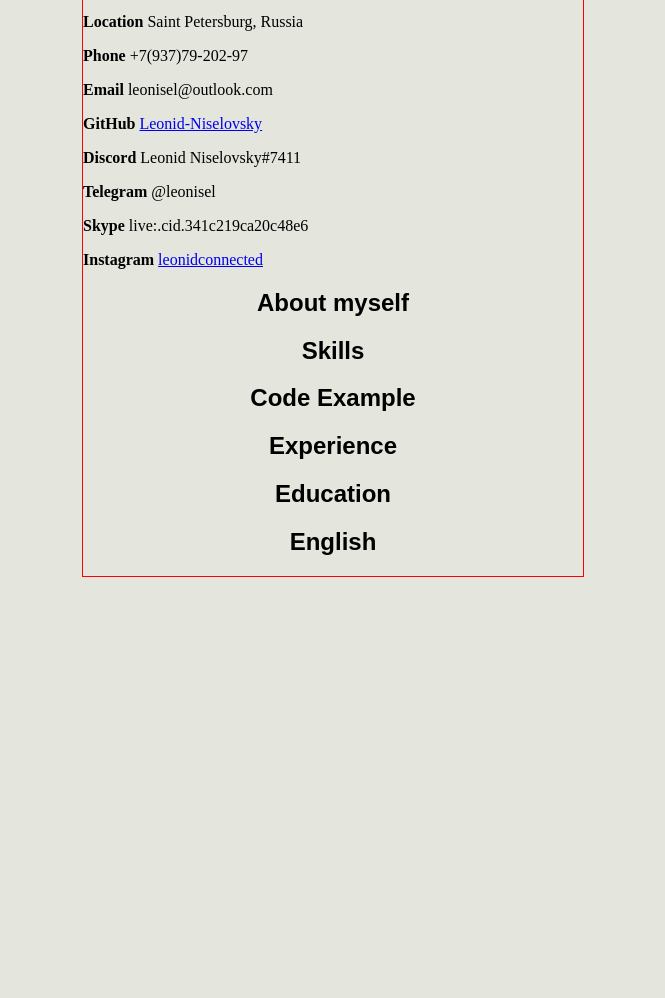
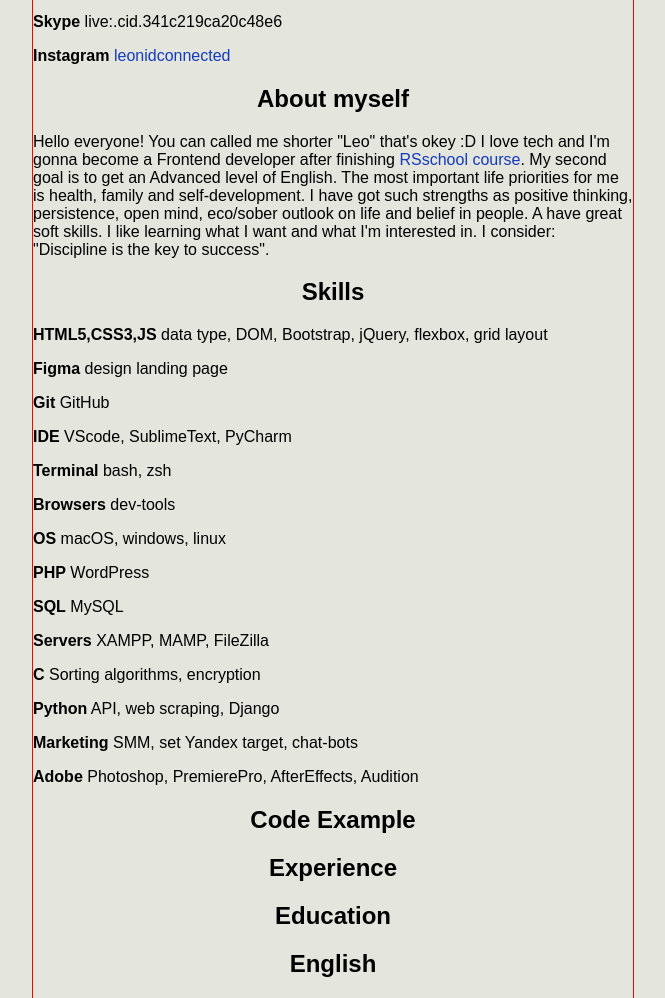
Before and after one commit to Leonid-Niselovsky/rsschool-cv, a plain HTML site: page index.html in a window 1280 px wide. Shown: the part 648-1646 px from the top of the page, without its empty margins (307-972 px from the left). Before the commit the page ends 1233 px from the top, so only its background shows below. Drawn offline with Linux system fonts and the light colour scheme.

Commit message:
feat: add about muself and skills

```diff
--- a/css/style.css
+++ b/css/style.css
@@ -1,25 +1,31 @@
 body {
     background-color: #E4E5DD;
+    font-family: Arial, Helvetica, sans-serif;
 }
 
 .container {
-    width: fit-content;
+    width: 600px;
     margin: auto auto;
     border: 1px solid red;
 }
 
 h1 {
-    font-family: Arial, Helvetica, sans-serif;
     text-align: center;
 }
 
 h2 {
-    font-family: Arial, Helvetica, sans-serif;
     text-align: center;
 }
 
 img {
-    width: 500px;
-    height: 500px;
+    width: 300px;
+    height: 300px;
     border-radius: 50%;
+    margin: 0 auto;
+    display: block;
 }
+
+a {
+    text-decoration: none;
+    color: rgb(20, 59, 188);
+}
--- a/index.html
+++ b/index.html
@@ -22,7 +22,37 @@
         <p><b>Instagram</b> <a href="https://www.instagram.com/leonidconnected/">leonidconnected</a></p>
 
         <h2>About myself</h2>
+
+        <p>
+        Hello everyone! You can called me shorter "Leo" that's okey :D
+        I love tech and I'm gonna become a Frontend developer after
+        finishing <a href="https://rs.school">RSschool course</a>.
+        My second goal is to get an Advanced level of English.
+        The most important life priorities for me is health,
+        family and self-development.
+        I have got such strengths as positive thinking, persistence,
+        open mind, eco/sober outlook on life and belief in people.
+        A have great soft skills.
+        I like learning what I want and what I'm interested in.
+        I consider: "Discipline is the key to success".
+        </p>
+
         <h2>Skills</h2>
+        <p><b>HTML5,CSS3,JS</b> data type, DOM, Bootstrap, jQuery, flexbox, grid layout</p>
+        <p><b>Figma</b> design landing page</p>
+        <p><b>Git</b> GitHub</p>
+        <p><b>IDE</b> VScode, SublimeText, PyCharm</p>
+        <p><b>Terminal</b> bash, zsh</p>
+        <p><b>Browsers</b> dev-tools</p>
+        <p><b>OS</b> macOS, windows, linux</p>
+        <p><b>PHP</b> WordPress</p>
+        <p><b>SQL</b> MySQL</p>
+        <p><b>Servers</b> XAMPP, MAMP, FileZilla</p>
+        <p><b>C</b> Sorting algorithms, encryption</p>
+        <p><b>Python</b> API, web scraping, Django</p>
+        <p><b>Marketing</b> SMM, set Yandex target, chat-bots</p>
+        <p><b>Adobe</b> Photoshop, PremierePro, AfterEffects, Audition</p>
+
         <h2>Code Example</h2>
         <h2>Experience</h2>
         <h2>Education</h2>
```
